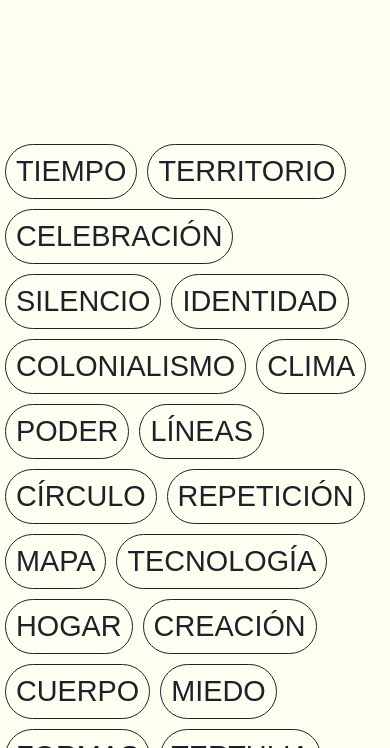
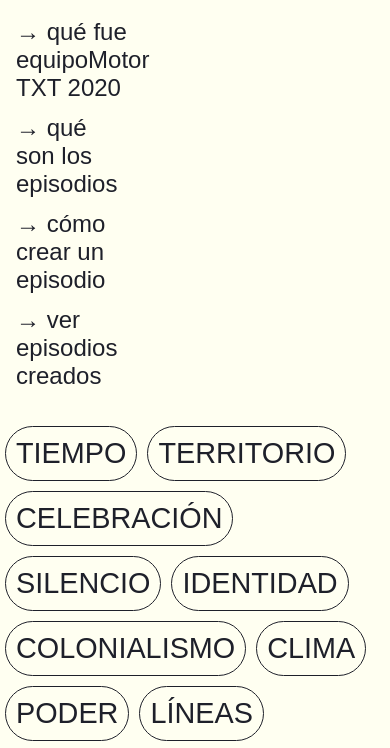
Before and after one commit to desmusea/equipo-motor, a plain HTML site: page client/index.html in a window 390 px wide. Shown: the part 81-829 px from the top of the page. Drawn offline with Linux system fonts and the light colour scheme.

Commit message:
Finish mobile version and fix visual bug

```diff
--- a/client/index.js
+++ b/client/index.js
@@ -52,6 +52,7 @@ const hideData = (id) => {
 
 const displayInfo = (id) => {
   episodesList.classList.add('hidden');
+  episodeWrapper.classList.add('hidden');
   aboutWrapper.innerHTML = about[id];
   hideData(id);
 };
--- a/client/styles.css
+++ b/client/styles.css
@@ -183,6 +183,9 @@ a {
   margin-top: 10px;
 }
 
+#aboutWrapper {
+  padding-right: 20px;
+}
 .hidden {
   display: none;
 }
@@ -198,21 +201,37 @@ a {
 @media screen and (max-width: 1024px) {
   body {
     overflow-y: auto;
+    height: 100%;
+    overflow-x: hidden;
+  }
+  .menu,
+  .menu--list {
+    flex-direction: column;
   }
   .menu--list {
-    display: none;
+    margin-top: 20px;
+  }
+  .header {
+    height: auto;
+    padding-bottom: 0;
+  }
+  .menu--list__item {
+    margin: 0;
+    height: 100%;
+    margin-bottom: 10px;
+  }
+  .main {
+    flex-direction: column;
+    height: 100%;
   }
 
-  .main {
-    flex-direction: column;
-    padding-top: 80px;
-  }
   .about {
     padding-top: 0;
   }
+
   #wordsWrapper {
     max-width: 100%;
-    max-height: 100%;
+    height: 100%;
   }
 
   .rightSide {
@@ -224,6 +243,7 @@ a {
   #episodeWrapper {
     padding: 10px;
   }
+
   .episodesList {
     height: 100%;
   }
```
Also changed, not shown: server/episodes.json (+1 -1 lines).
